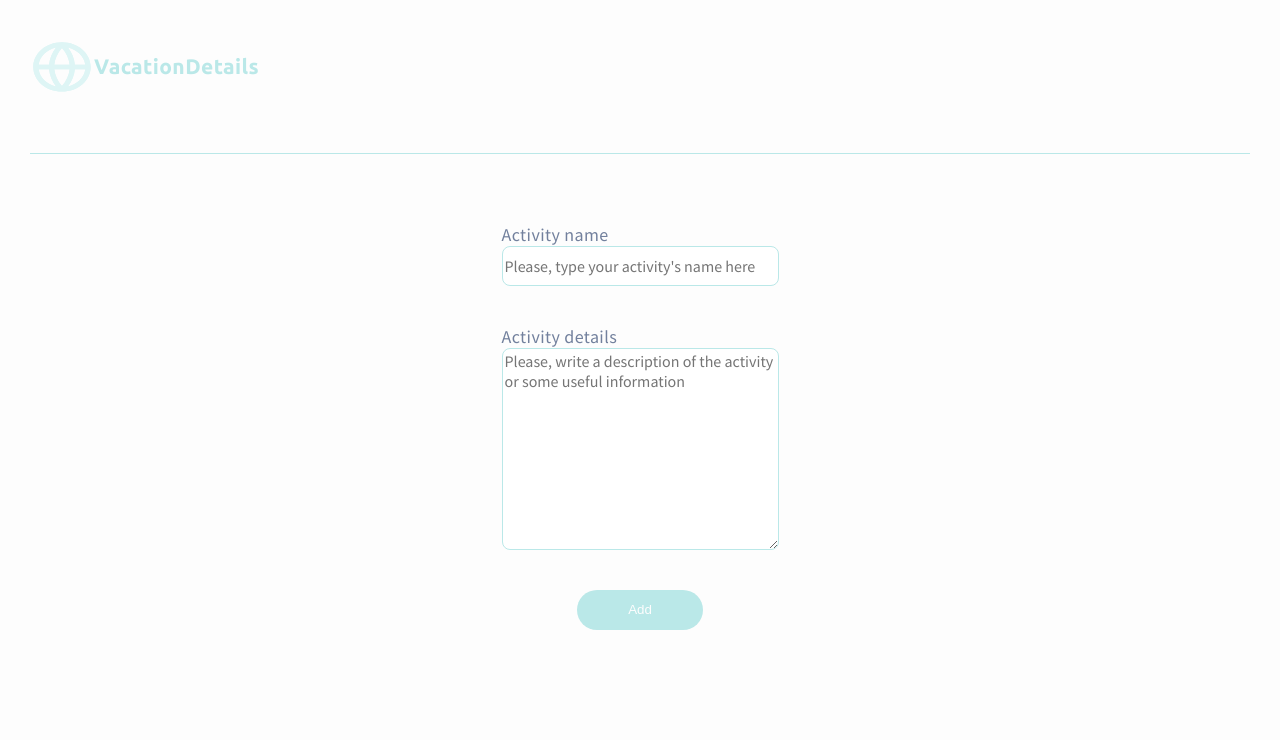
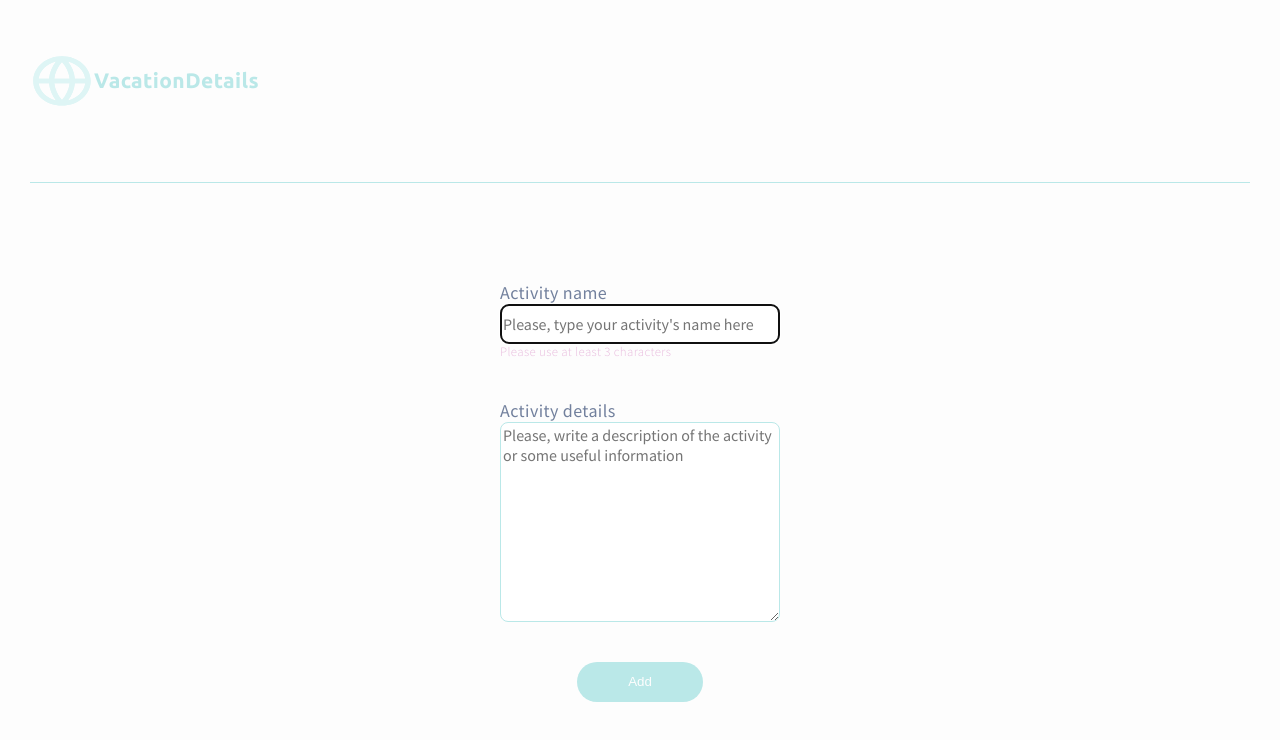
Before and after one commit to sinafischer/capstone-project, a React (Create React App) app: page / in a window 1280 px wide. Shown: the top 740 px of the page. Built offline with nearby package versions, Linux system fonts and the light colour scheme.

Commit message:
Finish form with validation and styling

```diff
--- a/src/components/ActivityListItem.js
+++ b/src/components/ActivityListItem.js
@@ -7,13 +7,13 @@ export default function ActivityListItem({ activities }) {
     <>
       {activities.map(activity => {
         return (
-          <li key={activity.name} activities={activities}>
+          <StyledLi key={activity.name} activities={activities}>
+            <DivisionLine data-testid="division-line" />
             <h3>{activity.name}</h3>
             <ShowMoreText lines={1} more="More" less="Less" expanded={false}>
               <p>{activity.details}</p>
             </ShowMoreText>
-            <DivisionLine data-testid="division-line" />
-          </li>
+          </StyledLi>
         )
       })}
     </>
@@ -26,3 +26,9 @@ const DivisionLine = styled.div`
   height: 1px;
   margin: 50px 0;
 `
+
+const StyledLi = styled.li`
+  :last-child {
+    margin-bottom: 100px;
+  }
+`
--- a/src/components/AddActivityForm.js
+++ b/src/components/AddActivityForm.js
@@ -8,6 +8,7 @@ export default function AddActivityForm({ setActivity }) {
   })
 
   return (
+    <>
       <StyledForm>
         <form onSubmit={handleSubmit}>
           <StyledLabel>
@@ -17,8 +18,17 @@ export default function AddActivityForm({ setActivity }) {
               onChange={handleChange}
               value={newActivity.name}
               type="text"
+              minLength="3"
               placeholder="Please, type your activity's name here"
+              autoFocus
+              required
             />
+            {newActivity.name.length <= 3 && (
+              <StyledError>Please use at least 3 characters</StyledError>
+            )}
+            {newActivity.name.length >= 70 && (
+              <StyledError>Please use a maximum of 70 characters</StyledError>
+            )}
           </StyledLabel>
           <StyledLabel>
             Activity details
@@ -29,11 +39,14 @@ export default function AddActivityForm({ setActivity }) {
               type="text"
               placeholder="Please, write a description of the activity or some useful information"
             />
+            {newActivity.name.length >= 500 && (
+              <StyledError>Please use a maximum of 500 characters</StyledError>
+            )}
           </StyledLabel>
           <StyledAddButton type="submit"> Add </StyledAddButton>
         </form>
-      <DivisionLine />
       </StyledForm>
+    </>
   )
 
   function handleSubmit(event) {
@@ -68,8 +81,9 @@ const StyledLabel = styled.label`
 
 const StyledInput = styled.input`
   display: block;
-  width: 277px;
+  width: 280px;
   height: 40px;
+  margin: 0 auto;
   border-radius: 8px;
   border: solid 1px var(--primary);
   font-size: 1rem;
@@ -83,16 +97,16 @@ const StyledInput = styled.input`
 
 const StyledTextarea = styled.textarea`
   display: block;
-  width: 277px;
-  height: 202px;
+  width: 280px;
+  height: 200px;
+  margin: 0 auto;
   border-radius: 8px;
   border: solid 1px var(--primary);
-  margin-bottom: 40px;
   font-size: 1rem;
   color: var(--text-primary);
+  font-family: inherit;
 
   :placeholder-shown {
-    font-family: inherit;
     color: var(--text-secondary);
   }
 `
@@ -108,9 +122,8 @@ const StyledAddButton = styled.button`
   margin: 0 auto;
 `
 
-const DivisionLine = styled.div`
-  background-color: var(--primary);
-  max-width: 100%;
-  height: 1px;
-  margin: 50px 30px;
+const StyledError = styled.div`
+  color: var(--tertiary);
+  font-size: 0.8rem;
+  font-weight: 300;
 `
```
Lines whose indentation alone changed are shown as unchanged.
